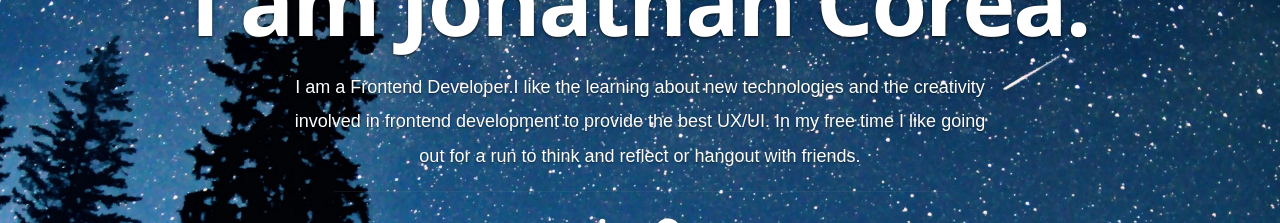
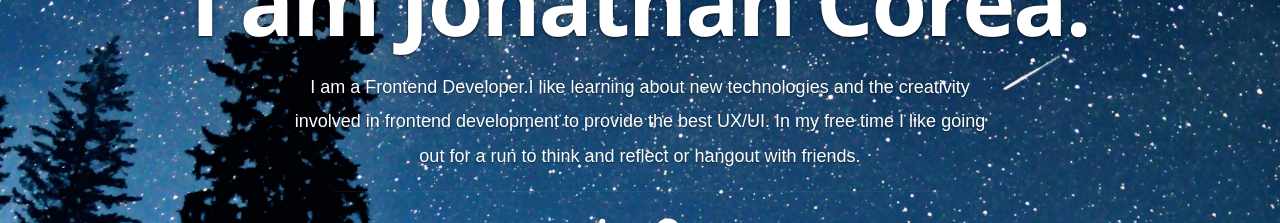
Before and after one commit to rbhatia46/React-Portfolio, a React (Create React App) app: page / in a window 1280 px wide. Shown: the part 273-496 px from the top of the page. Built offline with nearby package versions, Linux system fonts and the light colour scheme.

Commit message:
fixed typo.

```diff
--- a/src/resumeData.js
+++ b/src/resumeData.js
@@ -6,7 +6,7 @@ let resumeData = {
     "role": "Frontend Developer",
     "linkedinId":" jon-corea",
     "email": " jacorea410@gmail.com",
-    "roleDescription": "I like the learning about new technologies and the creativity involved in frontend development to provide the best UX/UI. In my free time I like going out for a run to think and reflect or hangout with friends.",
+    "roleDescription": "I like learning about new technologies and the creativity involved in frontend development to provide the best UX/UI. In my free time I like going out for a run to think and reflect or hangout with friends.",
     "socialLinks":[
         {
           "name":"linkedin",
```
